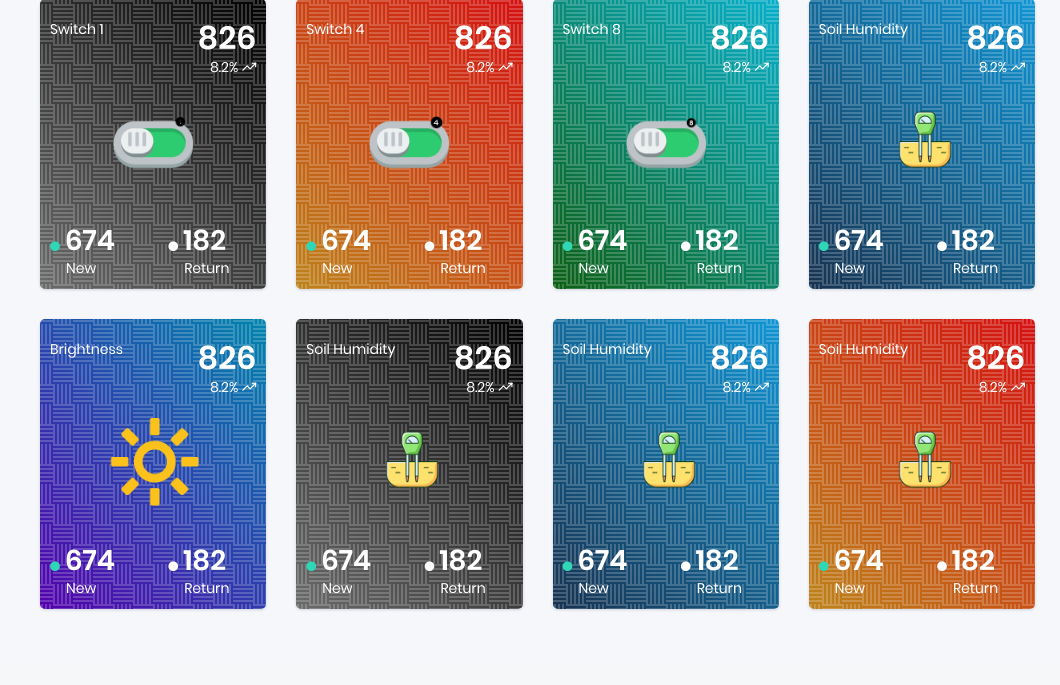
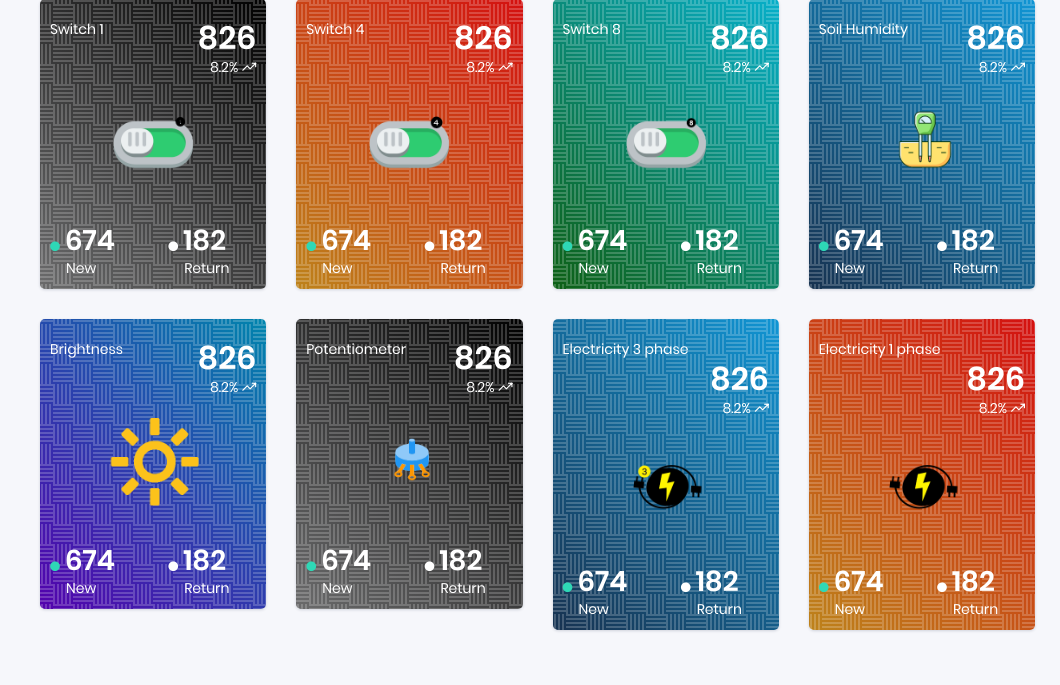
Before and after one commit to nimadorostkar/IOT, a Django app: page /sensors.html in a window 1280 px wide. Shown: the part 880-1565 px from the top of the page, without its empty margins (220-1280 px from the left). Before the commit the page ends 1491 px from the top, so only its background shows below. Run offline with Django 3.2, Linux system fonts and the light colour scheme; a user stored in the database is signed in; some libraries are stand-ins or nearby versions.

Commit message:
donr sensors

```diff
--- a/templates/sensors.html
+++ b/templates/sensors.html
@@ -139,7 +139,7 @@
                           </div>
                       </div>
                       <div align="center">
-                         <img src="/static/assets/images/humidity.png" width="130px">
+                         <img src="/static/assets/images/sensors/humidity.png" width="130px">
                       </div>
                       <div class="row mt-3">
                           <div class="col">
@@ -371,7 +371,7 @@
                           </div>
                       </div>
                       <div align="center">
-                         <img src="/static/assets/images/SoilHumidity.png" width="130px">
+                         <img src="/static/assets/images/sensors/SoilHumidity.png" width="130px">
                       </div>
                       <div class="row mt-3">
                           <div class="col">
@@ -421,7 +421,7 @@
                   <div class="card-body bg-patern-white">
                       <div class="row">
                           <div class="col-auto">
-                              <span> Soil Humidity </span>
+                              <span> Potentiometer </span>
                           </div>
                           <div class="col text-right">
                               <h2 class="mb-0 text-white">826</h2>
@@ -429,7 +429,7 @@
                           </div>
                       </div>
                       <div align="center">
-                         <img src="/static/assets/images/SoilHumidity.png" width="130px">
+                         <img src="/static/assets/images/sensors/potentiometer.png" width="130px">
                       </div>
                       <div class="row mt-3">
                           <div class="col">
@@ -450,7 +450,7 @@
                   <div class="card-body bg-patern-white">
                       <div class="row">
                           <div class="col-auto">
-                              <span> Soil Humidity </span>
+                              <span> Electricity 3 phase </span>
                           </div>
                           <div class="col text-right">
                               <h2 class="mb-0 text-white">826</h2>
@@ -458,7 +458,7 @@
                           </div>
                       </div>
                       <div align="center">
-                         <img src="/static/assets/images/SoilHumidity.png" width="130px">
+                         <img src="/static/assets/images/sensors/electricity3.png" width="130px">
                       </div>
                       <div class="row mt-3">
                           <div class="col">
@@ -479,7 +479,7 @@
                   <div class="card-body bg-patern-white">
                       <div class="row">
                           <div class="col-auto">
-                              <span> Soil Humidity </span>
+                              <span> Electricity 1 phase </span>
                           </div>
                           <div class="col text-right">
                               <h2 class="mb-0 text-white">826</h2>
@@ -487,7 +487,7 @@
                           </div>
                       </div>
                       <div align="center">
-                         <img src="/static/assets/images/SoilHumidity.png" width="130px">
+                         <img src="/static/assets/images/sensors/electricity1.png" width="130px">
                       </div>
                       <div class="row mt-3">
                           <div class="col">
```
Also changed, not shown: other parts of templates/sensors.html (+11 -11 lines), core/static/assets/images/sensors/SoilHumidity.png (renamed from core/static/assets/images/SoilHumidity.png), core/static/assets/images/sensors/brightness.png (renamed from core/static/assets/images/brightness.png), core/static/assets/images/sensors/digital4.png (renamed from core/static/assets/images/digital4.png), core/static/assets/images/sensors/digital8.png (renamed from core/static/assets/images/digital8.png), core/static/assets/images/sensors/electricity1.png (added), core/static/assets/images/sensors/electricity3.png (added), core/static/assets/images/sensors/gps.png (renamed from core/static/assets/images/gps.png), core/static/assets/images/sensors/humidity.png (renamed from core/static/assets/images/humidity.png), core/static/assets/images/sensors/node.png (renamed from core/static/assets/images/node.png), core/static/assets/images/sensors/potentiometer.png (added), core/static/assets/images/sensors/pressure.png (renamed from core/static/assets/images/pressure.png), core/static/assets/images/sensors/switch1.png (renamed from core/static/assets/images/switch1.png), core/static/assets/images/sensors/switch4.png (renamed from core/static/assets/images/switch4.png), 3 more files, 3 other files.
